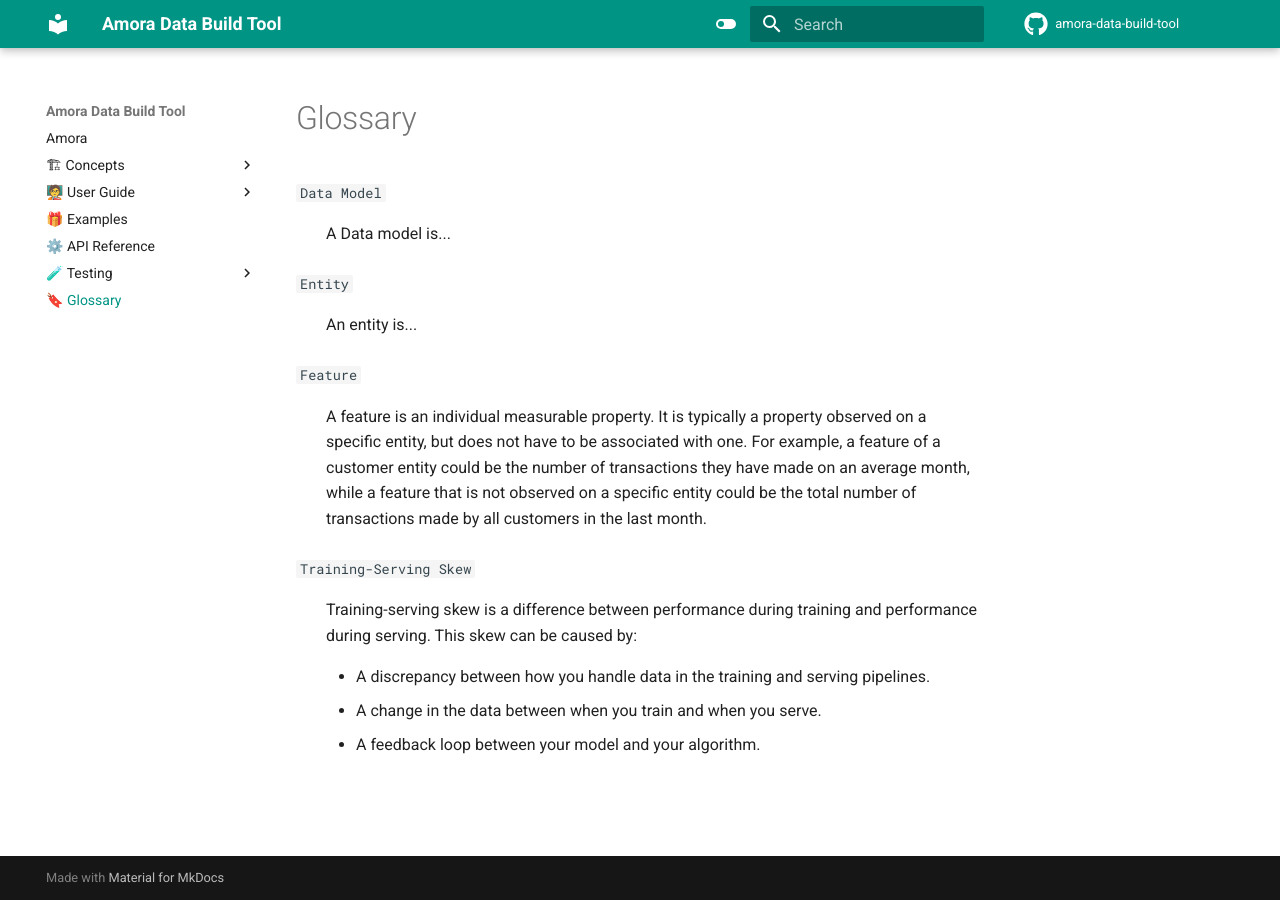
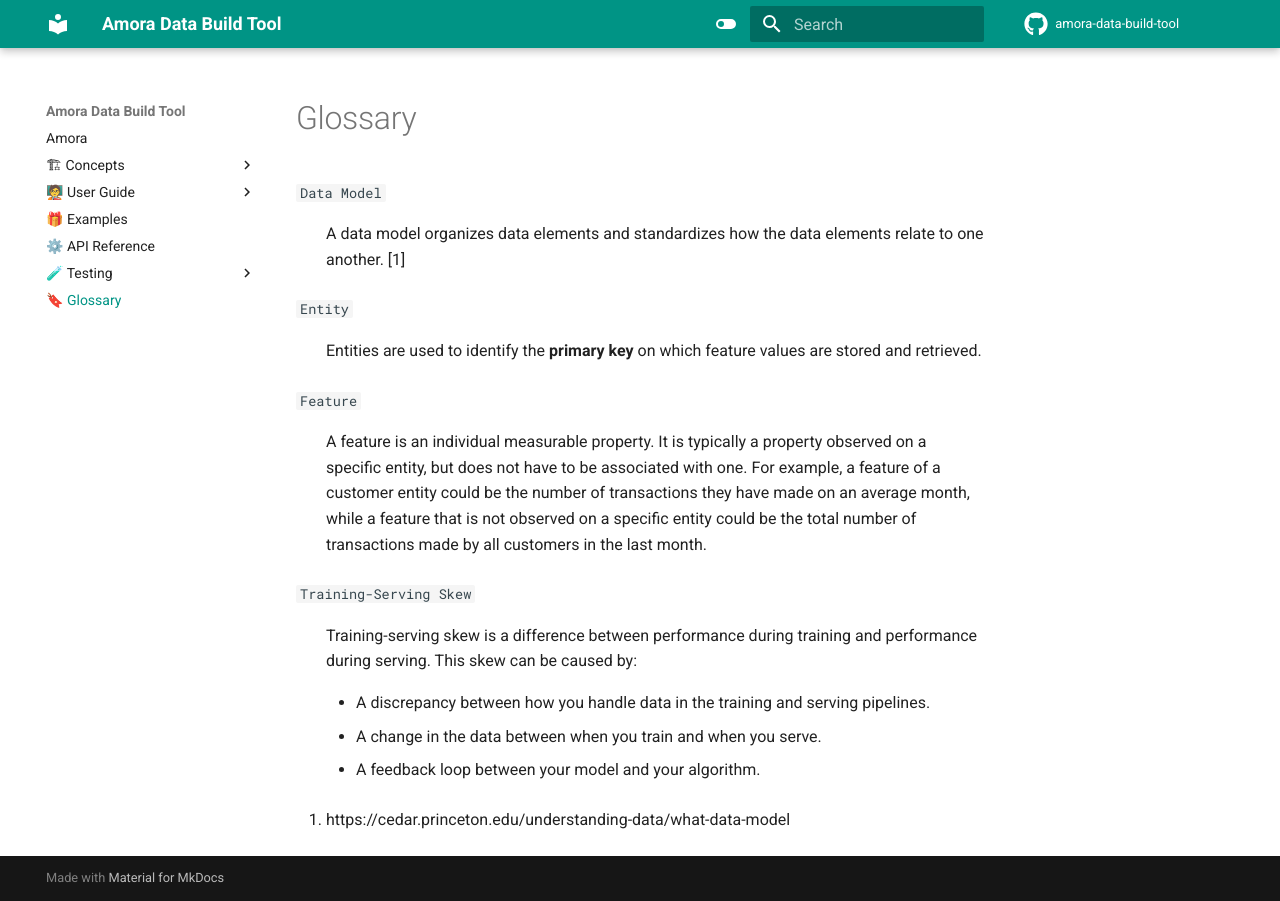
Before and after one commit to mundipagg/amora-data-build-tool, an MkDocs documentation site: the page built from docs_src/glossary.md, in a window 1280 px wide. Built offline with MkDocs 1.6.1 and Material for MkDocs 9.7.7, drawn with Linux system fonts in a browser that asks for light colours; comment, search, counter and statistics services are not loaded.

Commit message:
DTREX-406 Adiciona documentação

```diff
--- a/docs_src/glossary.md
+++ b/docs_src/glossary.md
@@ -2,11 +2,11 @@
 
 `Data Model`
 
-:   A Data model is...
+:   A data model organizes data elements and standardizes how the data elements relate to one another. [1]
 
 `Entity`
 
-:   An entity is...
+:   Entities are used to identify the __primary key__ on which feature values are stored and retrieved.
 
 `Feature`
 
@@ -25,3 +25,6 @@ in the last month.
     - A discrepancy between how you handle data in the training and serving pipelines.
     - A change in the data between when you train and when you serve.
     - A feedback loop between your model and your algorithm.
+
+
+1. https://cedar.princeton.edu/understanding-data/what-data-model
```
Also changed, not shown: docs_src/abbreviations.md (+3 -2 lines).
